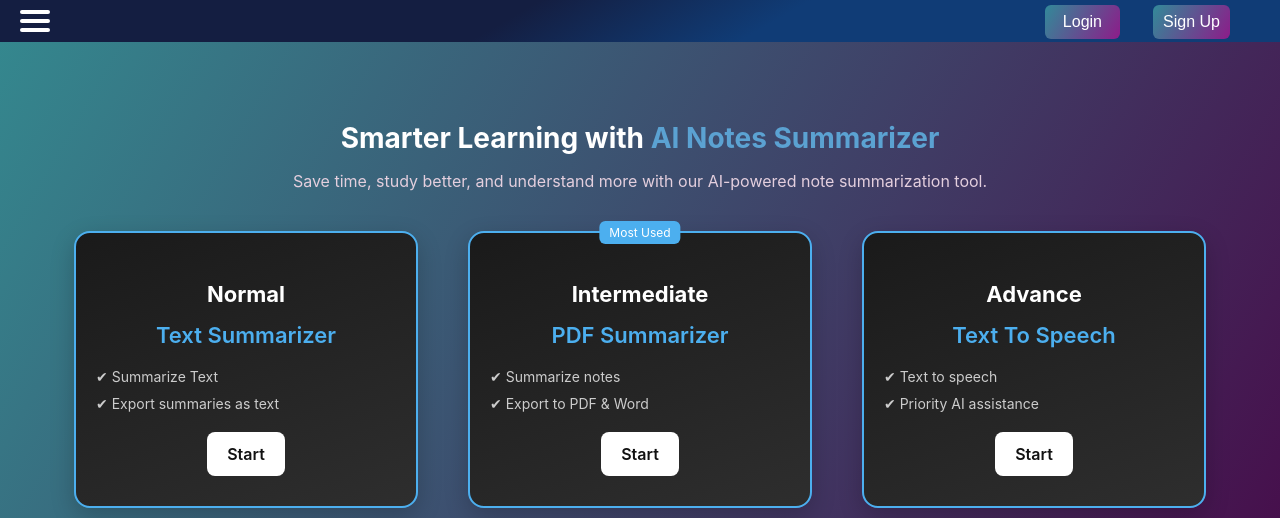
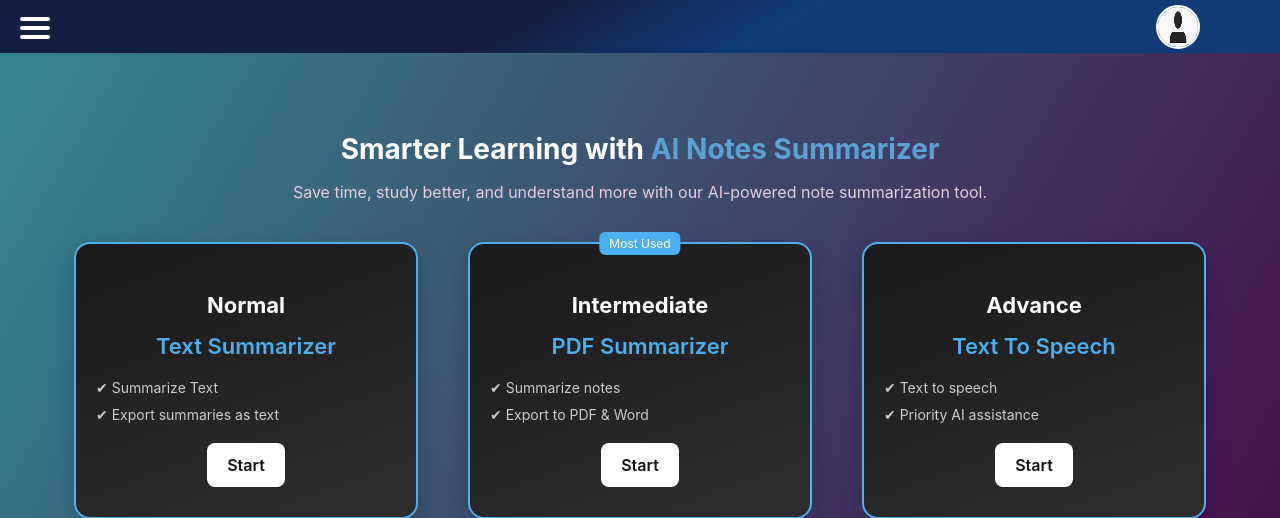
Before and after one commit to gauravdubey5/Smarter-Learning-with-AI-Notes-Summarizer, a Flask app: page / in a window 1280 px wide. Shown: the top 518 px of the page. Run offline with Flask 3, Linux system fonts and the light colour scheme; a user stored in the database is signed in.

Commit message:
sixth commit

```diff
--- a/app.py
+++ b/app.py
@@ -42,6 +42,7 @@ def allowed_file(filename):
 # Route for index page
 @app.route('/')
 def index():
+    print(session)
     return render_template('index.html')
 
 #Route for signup page
--- a/static/style.css
+++ b/static/style.css
@@ -11,10 +11,11 @@ body {
     }
     /* Header Of Index page */
     header {
+      position: relative;
       background: linear-gradient(150deg,#141e41 40%, #103c76 60%);      padding: 10px 20px;
       display: flex;
       max-width: 100%;
-      max-height: 60px;
+      height: 33px;
     }
     header ul {
       list-style: none;
@@ -130,13 +131,15 @@ body {
     }
 /* this is use for corner button (Login And Signup ) */
 .corner-buttons {
-    color: white;
-    position: absolute;
-    top: 20px;
-    right: 20px;
-    display: flex;
-    gap: 10px;
+      position: absolute;
+      top: 15px;
+      right: 25px;
+      display: flex;
+      align-items: center;
+      z-index: 10;
 }
+
+
 /* For Login Botton */
 .btn1 {
   padding: 8px 18px;
@@ -145,20 +148,11 @@ body {
   cursor: pointer;
   font-size: 16px;
   transition: 0.3s ease;
-  position: absolute; top: 5px; right: 160px;
-  display: flex; gap: 10px;
+  position: absolute; top: 9px; right: 40px;
+  display: flex;
 }
-/* For Signup Botton */
-.btn2 {
-  padding: 8px 10px;
-  border: none;
-  border-radius: 6px;
-  cursor: pointer;
-  font-size: 16px;
-  transition: 0.3s ease;
-  position: absolute; top: 5px; right: 50px;
-  display: flex; gap: 10px;
-}
+
+
 /* For Login */
 .btn1.login {
   background: linear-gradient(120deg, #328a99, #8d1c89);
@@ -166,13 +160,6 @@ body {
   text-decoration: none;
 }
 
-/* For Signup */
-.btn2.signup {
-  background: linear-gradient(120deg, #328a99, #8d1c89);
-  color: white;
-  text-decoration: none;
-
-}
 
 /* Hover effect */
 .btn1:hover {
@@ -180,12 +167,24 @@ body {
   transform: scale(1.2);
   opacity: 0.9;
 }
-/* Hover effect */
-.btn2:hover {
-  transform: scale(1.2);
-  background: linear-gradient(120deg, #9e2cb7, #d10cce);
-  opacity: 0.9;
+
+/* for Profile button */
+
+.profile {
+  margin-right: 40px;
+  width: 40px;
+  height: 40px;
+  border-radius: 50%;
+  cursor: pointer;
+  position: absolute; top: 5px; right: 40px;
+  border: 2px solid white;
+  transition: transform 0.2s ease;
 }
+
+.profile:hover {
+  transform: scale(1.1);
+}
+
 
 /* Responsive for mobile */
 @media (max-width: 600px) {
@@ -216,6 +215,7 @@ button a:hover {
   color: cyan;
 }
 .menu-btn {
+    margin-top: 7px;
     width: 30px;
     cursor: pointer;
     display: flex;
@@ -246,7 +246,7 @@ button a:hover {
 .sidebar {
     position: absolute;
     left: -250px;
-    top: 40px;
+    top: 53px;
     width: 250px;
     height: 100vh;
     background: linear-gradient(150deg,#141e41 40%, #103c76 60%);
--- a/templates/index.html
+++ b/templates/index.html
@@ -9,10 +9,15 @@
 </head>
 <body>
   <header>
-
       <div class="corner-button">
-      <button  class="btn1 login"><a href="/login">Login</a></button>
-      <button class="btn2 signup"><a href="/signup">Sign Up</a></button>
+          {% if session.get('user_id') %}
+              <a href="/profile">
+                  <img src="{{ url_for('static', filename='uploads/img.png') }}"
+                      alt="Profile" class="profile">
+                </a>
+          {% else %}
+            <button class="btn1 login"><a href="/login">Login</a></button>
+          {% endif %}
         <div class="menu-btn" id="menu-btn">
         <div class="bar"></div>
         <div class="bar"></div>
@@ -21,7 +26,6 @@
 
     <nav class="sidebar" id="sidebar">
         <ul>
-            <li><a href="/profile">Profile</a></li>
             <li><a href="/">Home</a></li>
             <li><a href="/about">About</a></li>
             <li><a href="/feature">Features</a></li>
```
